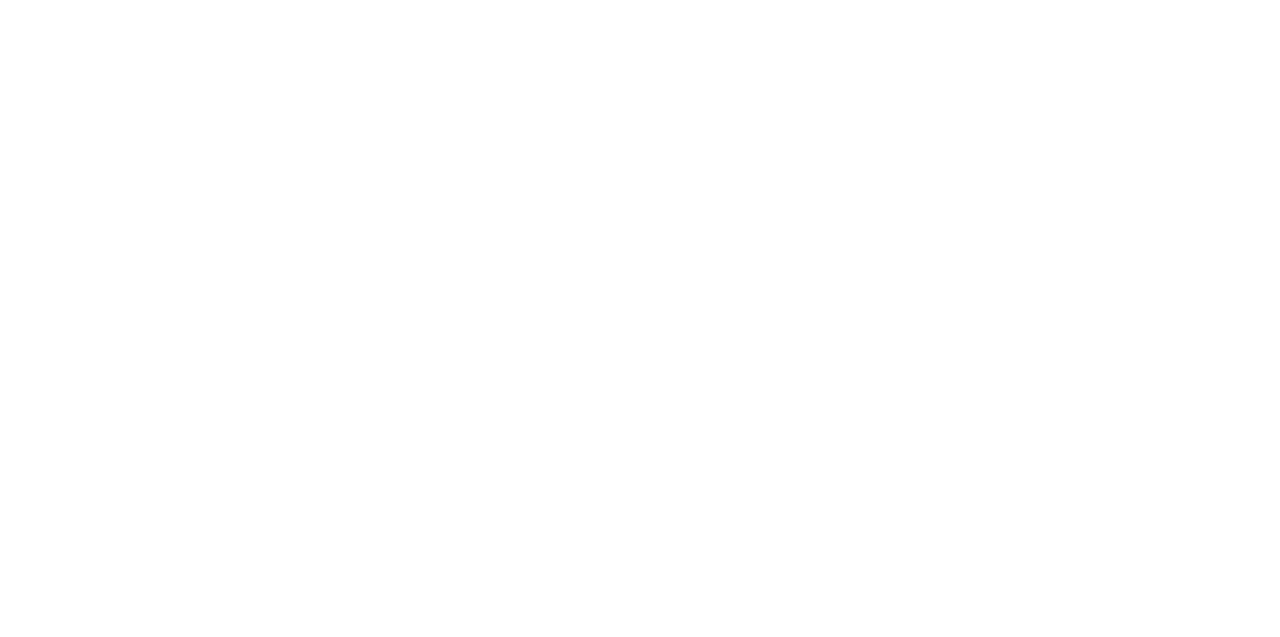
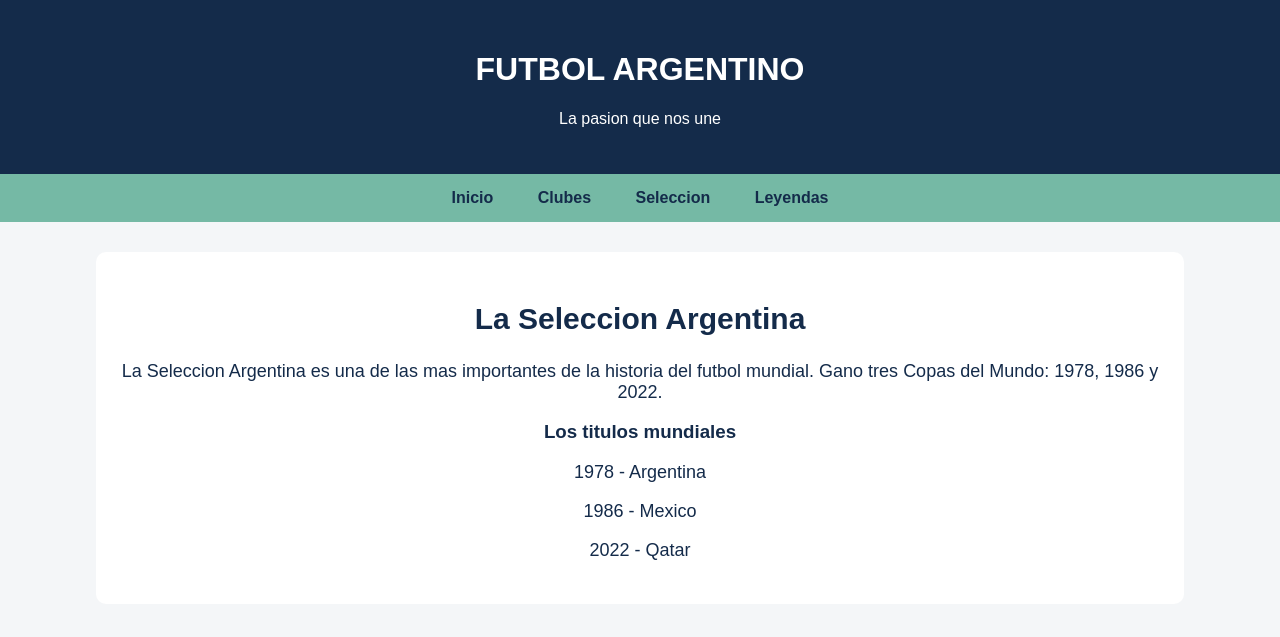
Before and after one commit to joaquinruiz09/tp-final-Ruiz-Joaquin-4E, a plain HTML site: page seleccion.html in a window 1280 px wide. Drawn offline with Linux system fonts and the light colour scheme.

```diff
--- a/seleccion.html
+++ b/seleccion.html
@@ -4,8 +4,39 @@
     <meta charset="UTF-8">
     <meta name="viewport" content="width=device-width, initial-scale=1.0">
     <title>Document</title>
+    <link rel="stylesheet" href="style.css">
 </head>
 <body>
+   <header>
+        <h1>FUTBOL ARGENTINO</h1>
+        <p>La pasion que nos une</p>
+    </header>
 
+    <nav>
+        <a href="index.html">Inicio</a>
+        <a href="clubes.html">Clubes</a>
+        <a href="seleccion.html">Seleccion</a>
+        <a href="leyendas.html">Leyendas</a>
+    </nav>
+
+    <main>
+
+        <section>
+            <h2>La Seleccion Argentina</h2>
+
+            <p>
+                La Seleccion Argentina es una de las mas importantes
+                de la historia del futbol mundial. Gano tres Copas
+                del Mundo: 1978, 1986 y 2022.
+            </p>
+
+            <h3>Los titulos mundiales</h3>
+
+            <p>1978 - Argentina</p>
+            <p>1986 - Mexico</p>
+            <p>2022 - Qatar</p>
+        </section>
+
+    </main>
 </body>
 </html>
```
Also changed, not shown: clubes.html (+10 -4 lines), leyendas.html (+1 -0 lines).
